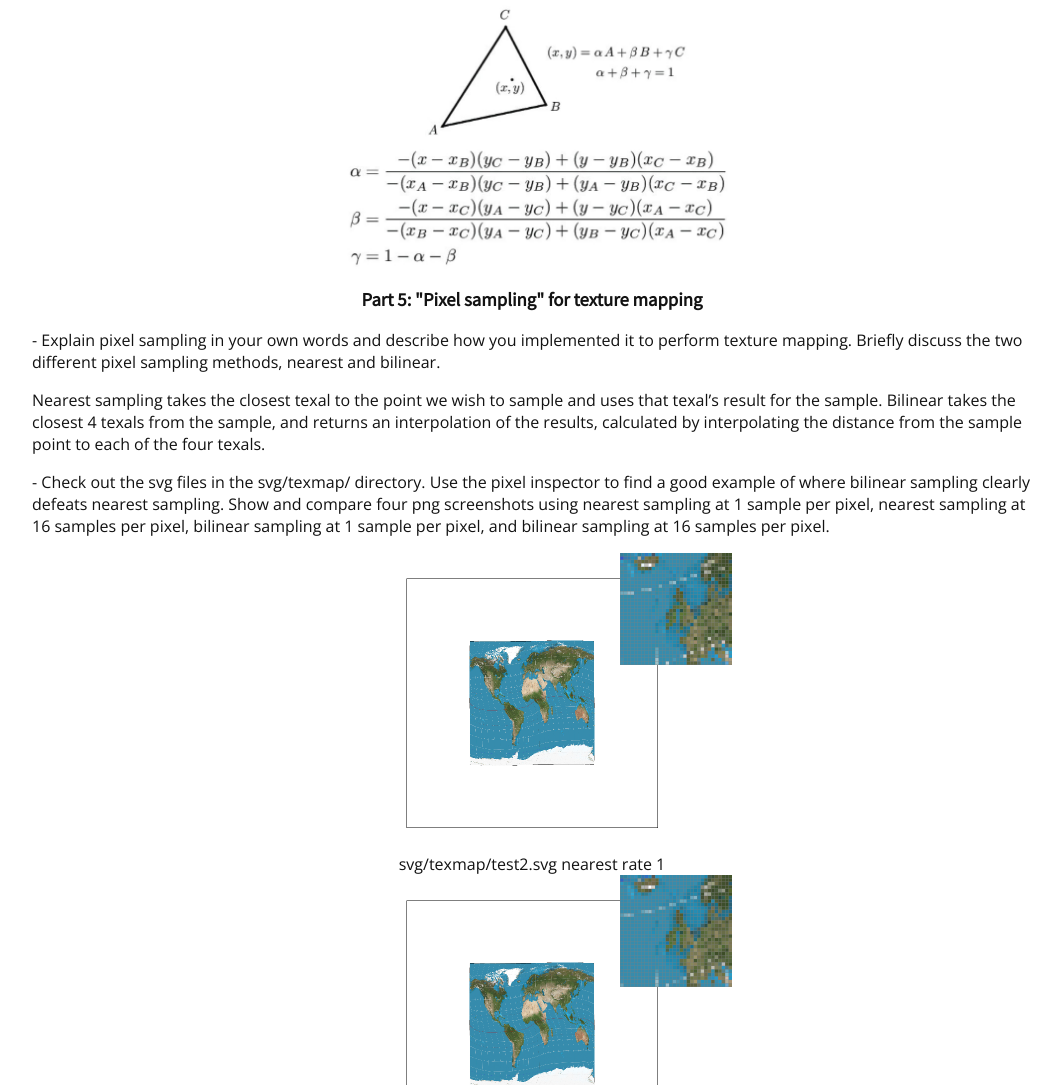
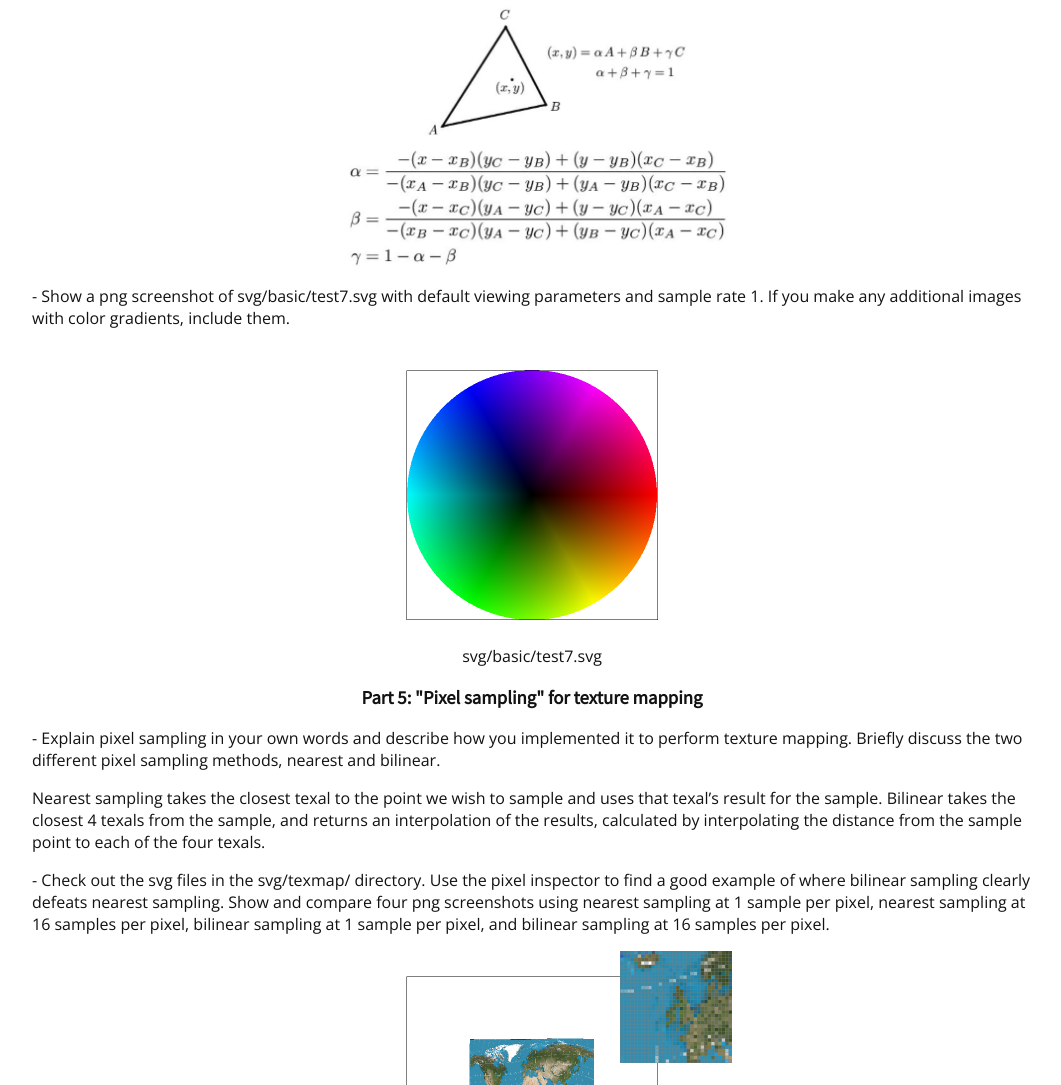
Before and after one commit to mie-h/cs184-rasterizer, a plain HTML site: page docs/index.html in a window 1280 px wide. Shown: the part 4149-5234 px from the top of the page, without its empty margins (108-1169 px from the left). Drawn offline with nearby package versions, Linux system fonts and the light colour scheme.

Commit message:
final commit

```diff
--- a/docs/index.html
+++ b/docs/index.html
@@ -143,6 +143,11 @@
             <div align="middle">
                 <img src="images/bary3.jpg" align="middle" width="400px" />
             </div>
+            <p> - Show a png screenshot of svg/basic/test7.svg with default viewing parameters and sample rate 1. If you make any additional images with color gradients, include them.</p>
+            <div align="middle">
+                <img src="images/screenshot_2-17_13-8-31.png" align="middle" width="400px" />
+                <figcaption align="middle">svg/basic/test7.svg</figcaption>
+            </div>
         </div>
 
 
```
Also changed, not shown: docs/images/screenshot_2-17_13-8-31.png (added).
